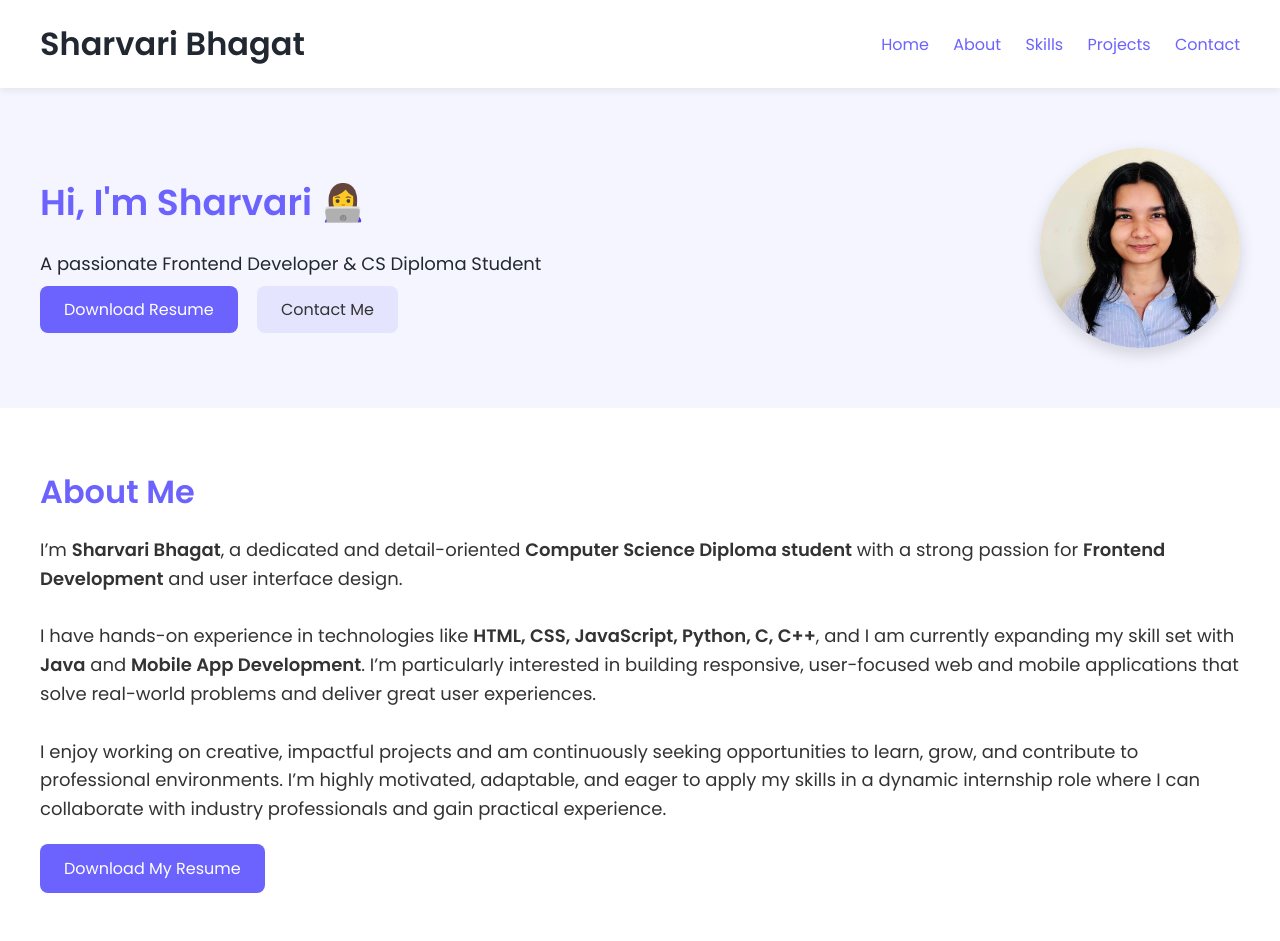
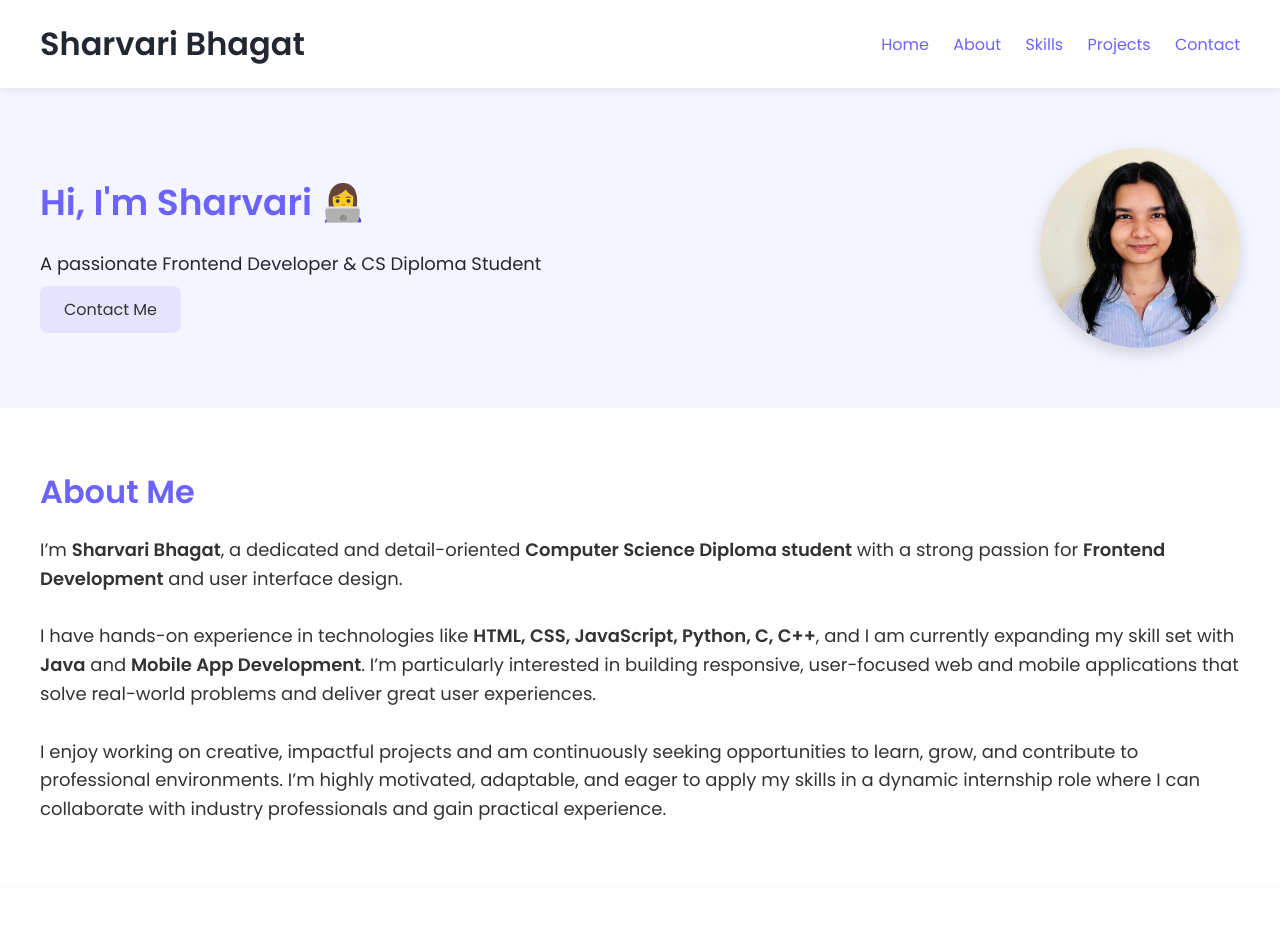
Before and after one commit to Sharvari-bhagat/portfolio, a plain HTML site: page index.html in a window 1280 px wide. Shown: the top 941 px of the page. Drawn offline with Linux system fonts and the light colour scheme.

Commit message:
Initial commit

```diff
--- a/index.html
+++ b/index.html
@@ -38,7 +38,6 @@
       <h2>Hi, I'm Sharvari 👩‍💻</h2>
       <p>A passionate Frontend Developer & CS Diploma Student</p>
       <div class="hero-buttons">
-        <a href="Sharvari_Resume.pdf" class="btn" download>Download Resume</a>
         <a href="#contact" class="btn btn-secondary">Contact Me</a>
       </div>
     </div>
@@ -57,7 +56,7 @@
 
           I enjoy working on creative, impactful projects and am continuously seeking opportunities to learn, grow, and contribute to professional environments. I’m highly motivated, adaptable, and eager to apply my skills in a dynamic internship role where I can collaborate with industry professionals and gain practical experience.
         </p>
-        <a href="Sharvari_Resume.pdf" class="btn" download>Download My Resume</a>
+
 
   </section>
 <!-- SKILLS SECTION -->
@@ -95,7 +94,7 @@
   <div class="project-category" id="html-projects">
     <h3>HTML/CSS Projects</h3>
     <ul>
-      <li><a href= https://github.com/Sharvari-bhagat/portfolio.git target="_blank">Portfolio Website</a></li>
+      <li><a href=  https://github.com/Sharvari-bhagat/portfolio.git target="_blank">Portfolio Website</a></li>
     </ul>
   </div>
 
```
Also changed, not shown: 1 other file.
